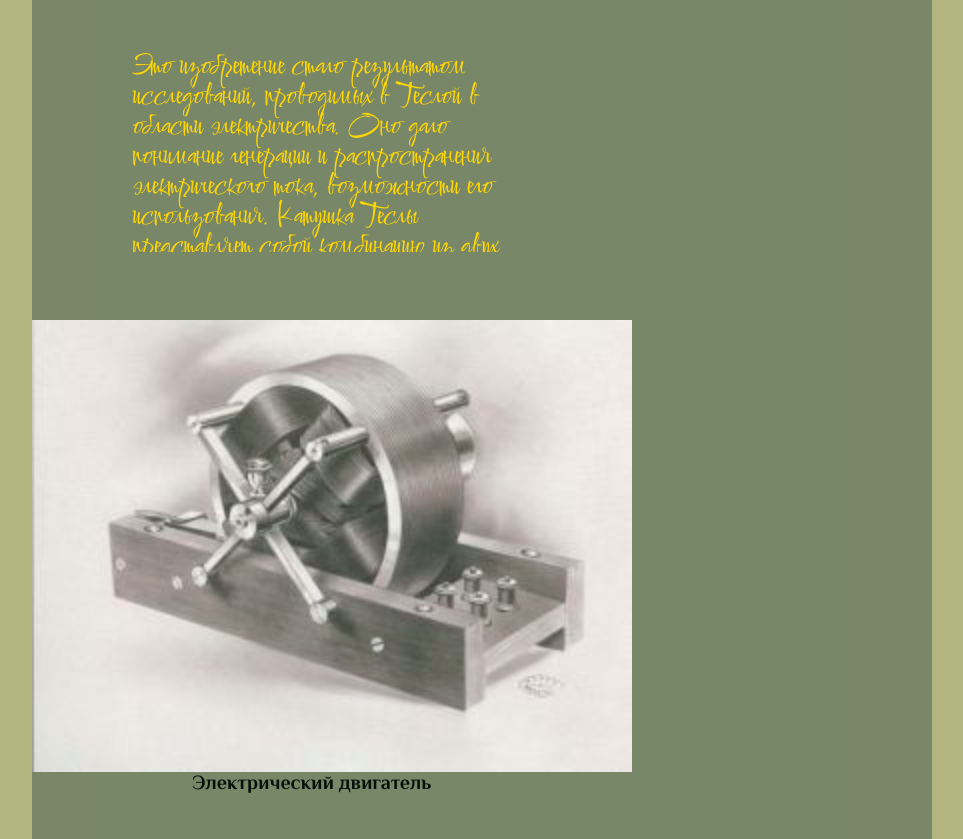
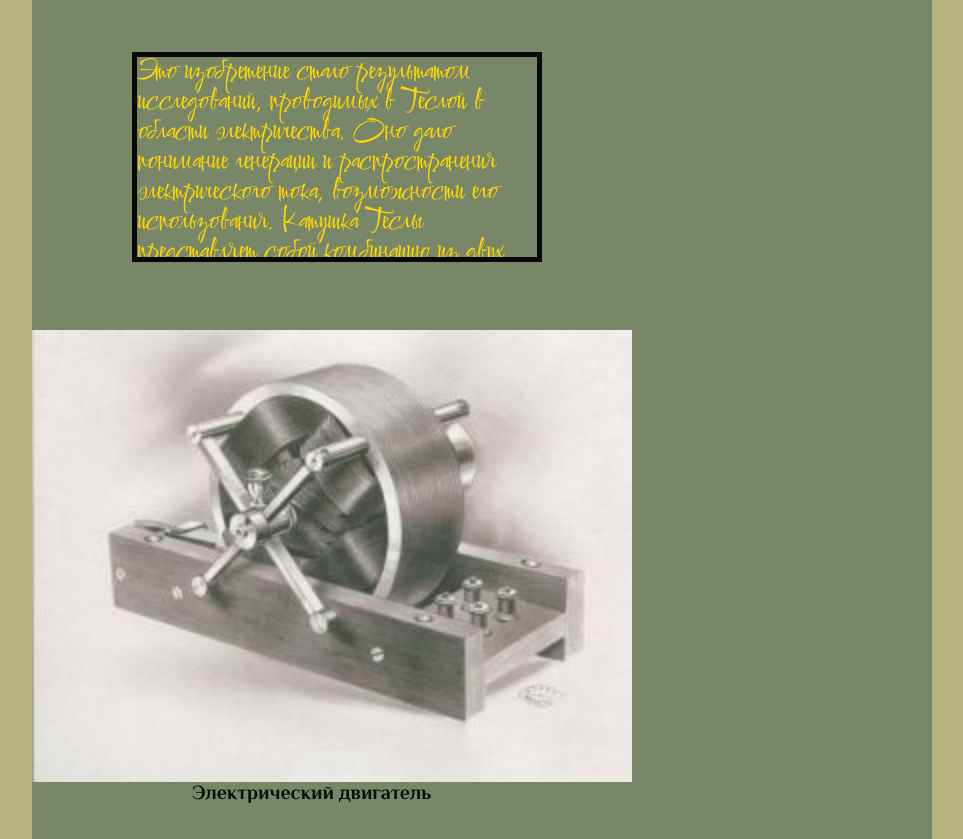
Before and after one commit to drakula0677/Lesson_5, a plain HTML site: page index.html in a window 1280 px wide. Shown: the part 4375-5214 px from the top of the page, without its empty margins (158-1121 px from the left). Drawn offline with Linux system fonts and the light colour scheme.

Commit message:
Add files via upload

```diff
--- a/css/style.css
+++ b/css/style.css
@@ -130,6 +130,7 @@ h2 {
 }
 .wp-caption6 p {
 	margin: 20px 50px 10px 50px;
+	border: 5px solid #090909;
 	max-height: 200px;
 	max-width: 400px;
 	overflow: hidden;
```
